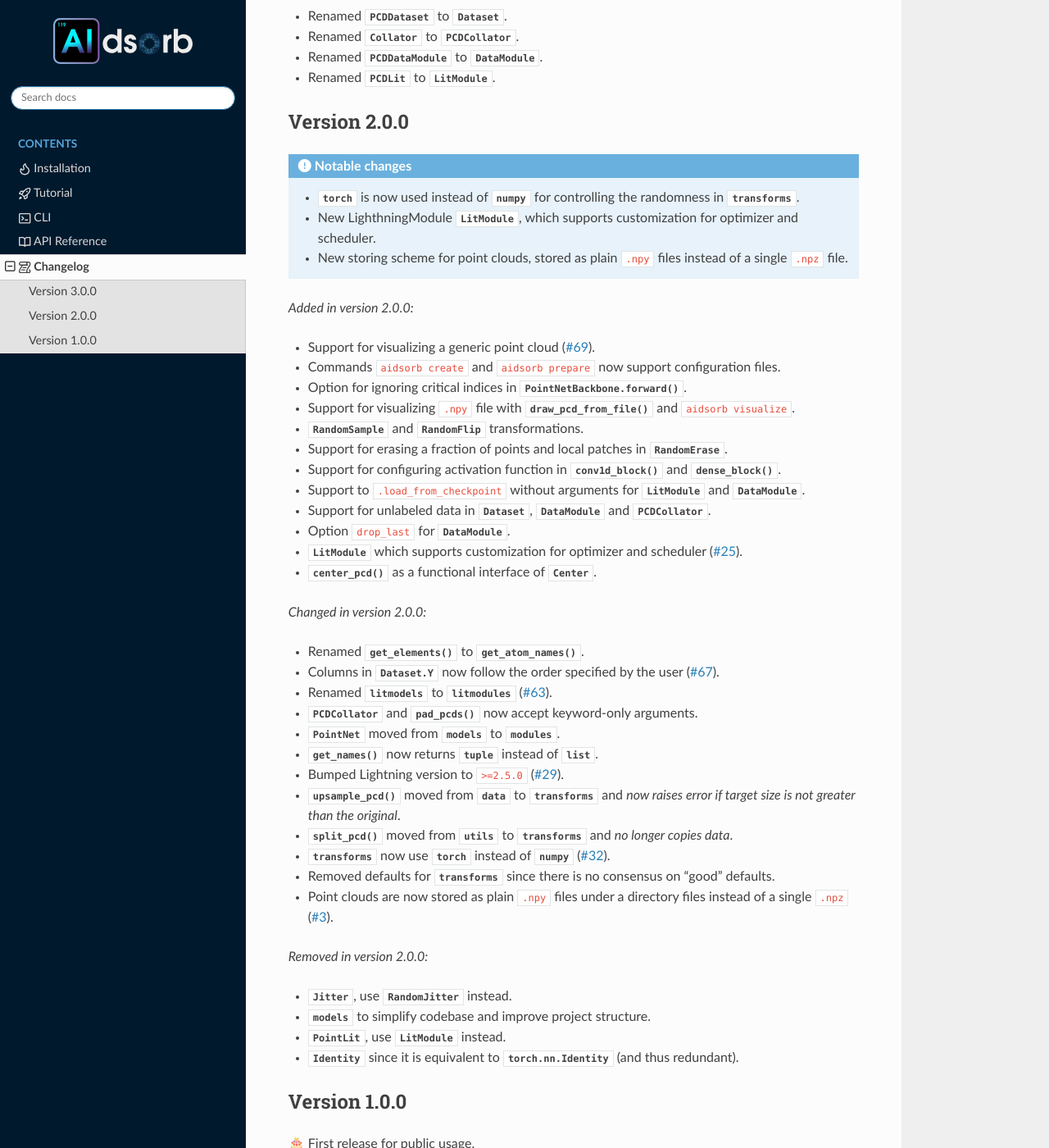
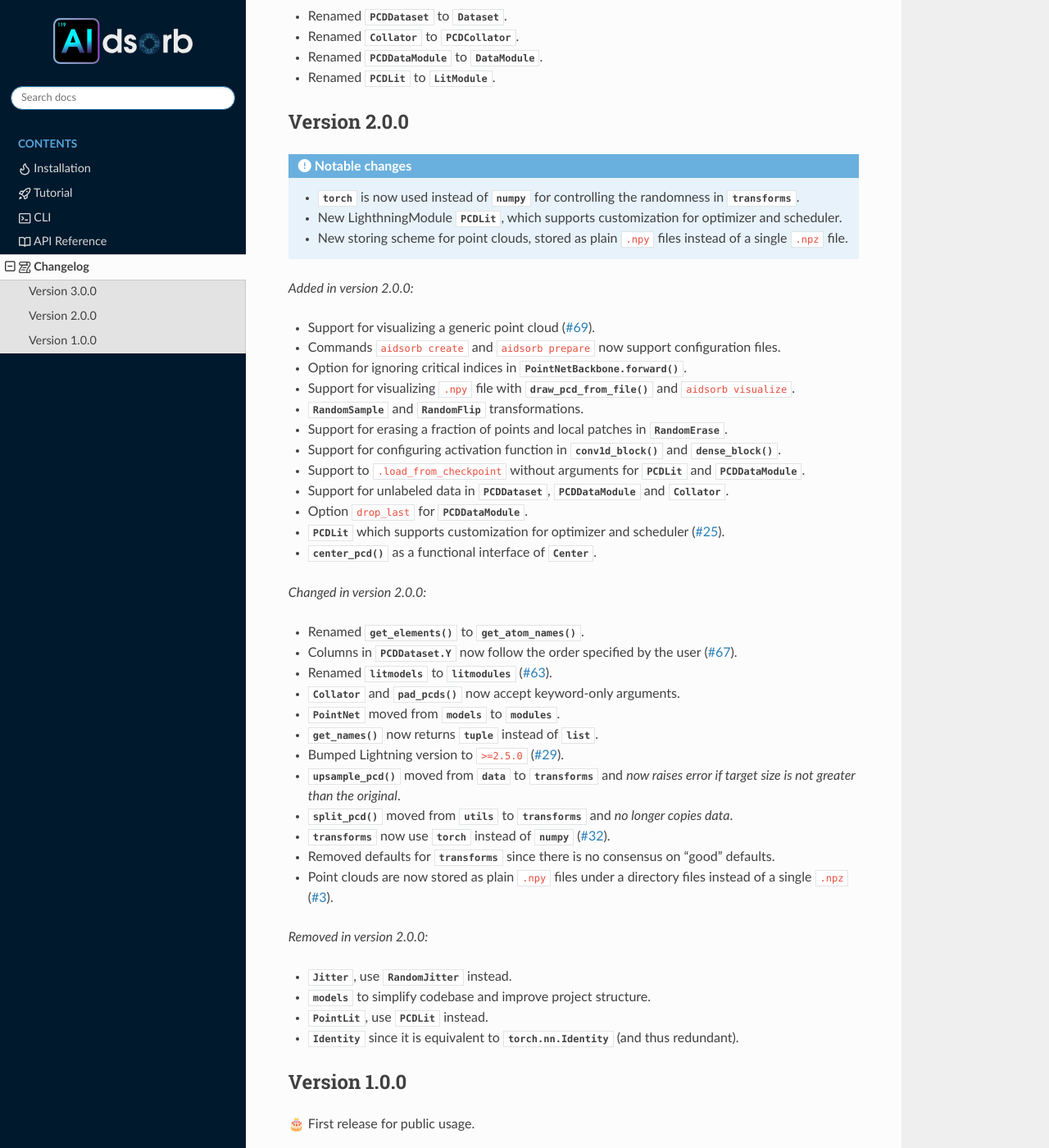
Before and after one commit to adosar/aidsorb, a Sphinx documentation site: the page built from docs/source/changelog.rst, in a window 1280 px wide and 1400 px high, scrolled down 256 px. Shown: the whole window at 82% size. Built offline with Sphinx 7.4.7 and the Read the Docs theme 3.1.0, drawn with Linux system fonts in a browser that asks for light colours; nearby versions of some CDN libraries; pages that are not in the unit, such as notebooks, are missing from menus; the version number could not be read and is left out.

Commit message:
docs(changelog): fix names appearing in older versions

```diff
--- a/docs/source/changelog.rst
+++ b/docs/source/changelog.rst
@@ -18,7 +18,7 @@ Version 2.0.0
 
     * :mod:`torch` is now used instead of :mod:`numpy` for controlling the
       randomness in :mod:`.transforms`.
-    * New LighthningModule :class:`.LitModule`, which supports customization for
+    * New LighthningModule :class:`.PCDLit`, which supports customization for
       optimizer and scheduler.
     * New storing scheme for point clouds, stored as plain ``.npy`` files
       instead of a single ``.npz`` file.
@@ -37,21 +37,21 @@ Version 2.0.0
     * Support for configuring activation function in :func:`.conv1d_block` and
       :func:`.dense_block`.
     * Support to ``.load_from_checkpoint`` without arguments for
-      :class:`.LitModule` and :class:`.DataModule`.
-    * Support for unlabeled data in :class:`.Dataset`,
-      :class:`.DataModule` and :class:`.PCDCollator`.
-    * Option ``drop_last`` for :class:`.DataModule`.
-    * :class:`.LitModule` which supports customization for optimizer and
+      :class:`.PCDLit` and :class:`.PCDDataModule`.
+    * Support for unlabeled data in :class:`.PCDDataset`,
+      :class:`.PCDDataModule` and :class:`.Collator`.
+    * Option ``drop_last`` for :class:`.PCDDataModule`.
+    * :class:`.PCDLit` which supports customization for optimizer and
       scheduler (:issue:`25`).
     * :func:`.center_pcd` as a functional interface of :class:`.Center`.
 
 .. versionchanged:: 2.0.0
 
     * Renamed :func:`.get_elements` to :func:`.get_atom_names`.
-    * Columns in :attr:`.Dataset.Y` now follow the order specified
+    * Columns in :attr:`.PCDDataset.Y` now follow the order specified
       by the user (:issue:`67`).
     * Renamed :mod:`.litmodels` to :mod:`.litmodules` (:issue:`63`).
-    * :class:`.PCDCollator` and :func:`.pad_pcds` now accept keyword-only
+    * :class:`.Collator` and :func:`.pad_pcds` now accept keyword-only
       arguments.
     * :class:`.PointNet` moved from :mod:`!models` to :mod:`.modules`.
     * :func:`.get_names` now returns :class:`tuple` instead of :class:`list`.
@@ -71,7 +71,7 @@ Version 2.0.0
 
     * :class:`Jitter`, use :class:`.RandomJitter` instead.
     * :mod:`!models` to simplify codebase and improve project structure.
-    * :class:`!PointLit`, use :class:`.LitModule` instead.
+    * :class:`!PointLit`, use :class:`.PCDLit` instead.
     * :class:`!Identity` since it is equivalent to :class:`torch.nn.Identity`
       (and thus redundant).
 
```
